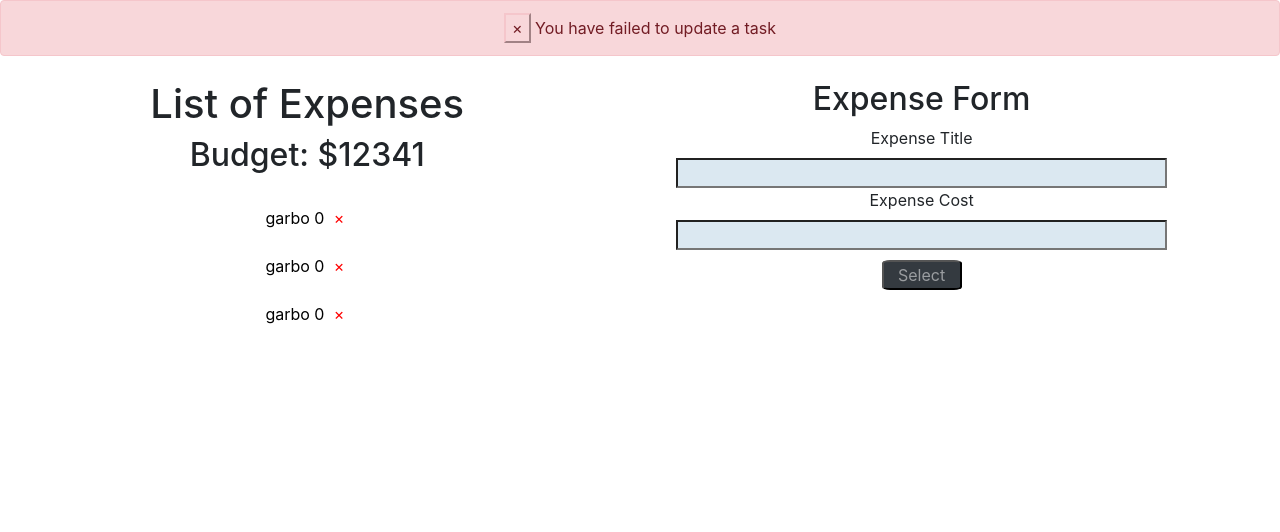
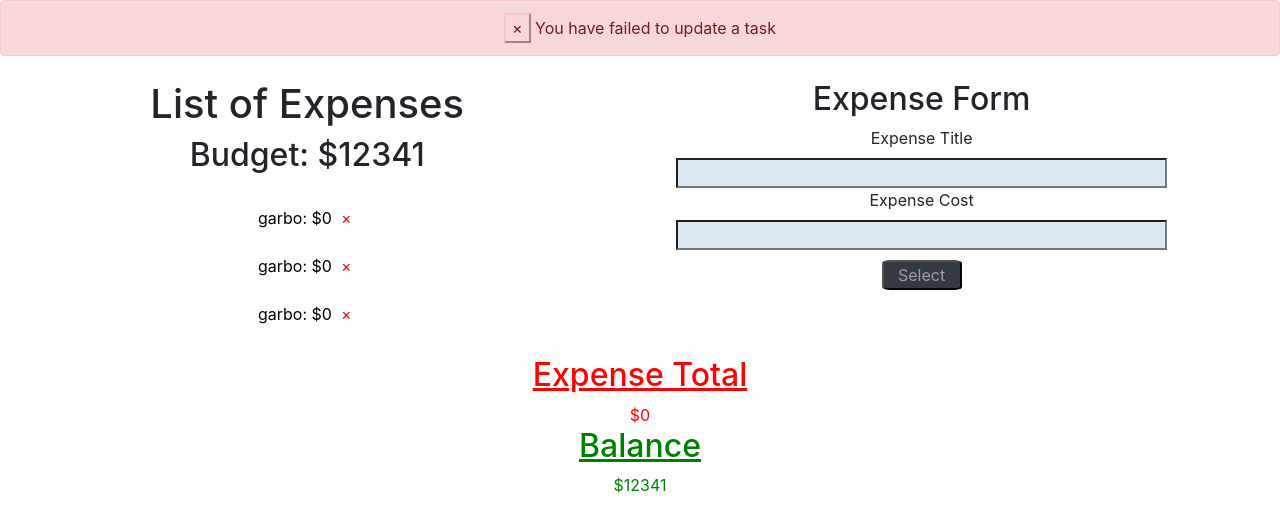
Before and after one commit to Darren52BT/Budget-Buddy, a Flask app: page /update/1/1 in a window 1280 px wide. Shown: the part 56-588 px from the top of the page. Run offline with Flask 2, Linux system fonts and the light colour scheme; data comes from the database, SQL or seed files in the repository; both versions use the stored data as it was after the commit; some libraries are stand-ins or nearby versions.

Commit message:
finished update

```diff
--- a/website/routes.py
+++ b/website/routes.py
@@ -19,8 +19,10 @@ def home_page():
         expenseForm = ExpenseListForm()
         week = Week.query.filter_by(id = request.form.get('current_week')).first()
         expenses = Expense.query.filter_by(budgetOwner_Id = week.budget.id).all()
+        expenseTotal = calcExpenseTotal(expenses=expenses)
+        balance = calculateBalance(expenses, week.budget)
         flash(f"You have successfully chosen {week}", category='success')
-        return render_template('expense_list.html', current_week = week, current_expenses = expenses, form = expenseForm)
+        return render_template('expense_list.html', current_week = week, current_expenses = expenses, form = expenseForm, expenseTotal = expenseTotal, currentBalance = balance)
     else:
         flash(f'There was a problem with selecting a week', category="danger")
     return render_template("home.html", weeks = current_user.weeks, form = form)
@@ -102,11 +104,43 @@ def update(week_id, expense_id):
     week = Week.query.filter_by(id = week_id).first()
     form = ExpenseListForm()
     expenses = Expense.query.filter_by(budgetOwner_Id = week.budget.id).all()
+    expenseTotal = calcExpenseTotal(expenses=expenses)
+    balance = calculateBalance(expenses, week.budget)
     if request.method =="POST" and form.validate_on_submit:
         expense.cost = int(form.cost.data)
         expense.label = form.label.data
+        db.session.commit()
+        expenses = Expense.query.filter_by(budgetOwner_Id = week.budget.id).all()
+        expenseTotal = calcExpenseTotal(expenses=expenses)
+        balance = calculateBalance(expenses, week.budget)
         flash(f'You have successfully updated an expense to {expense.label}: ${expense.cost}', category='success')
-        return render_template("expense_list.html",form = form, current_week =week, current_expenses = expenses)
+        return render_template("expense_list.html",form = form, current_week =week, current_expenses = expenses,expenseTotal = expenseTotal, currentBalance = balance)
     else:
         flash("You have failed to update a task", category='danger')
-    return render_template("expense_list.html",form = form, current_week = week, current_expenses = expenses)
+    return render_template("expense_list.html",form = form, current_week = week, current_expenses = expenses, expenseTotal  = expenseTotal, currentBalance = balance)
+
+
+
+
+
+
+
+
+
+
+
+
+
+
+
+
+
+def calcExpenseTotal(expenses):
+    expenseTotal = 0
+    for expense in expenses:
+        expenseTotal +=expense.cost
+    return expenseTotal
+
+def calculateBalance(expenses, budget):
+    balance = budget.budget - calcExpenseTotal(expenses)
+    return balance
--- a/website/templates/expense_list.html
+++ b/website/templates/expense_list.html
@@ -14,7 +14,8 @@ Expense List
             {% else %}
             {% for expense in current_expenses%}
             <br>
-            <a class="expense" href="/update/{{current_week.id}}/{{expense.id}}">{{expense.label}} {{expense.cost }}</a>
+            <a class="expense" href="/update/{{current_week.id}}/{{expense.id}}">{{expense.label}}: ${{expense.cost
+                }}</a>
             <a class="delete" href="/delete/{{expense.id}}" aria-hidden="true">&times;</a>
             <br>
             {% endfor %}
@@ -33,7 +34,21 @@ Expense List
             {{form.submit}}
         </form>
     </div>
+    <br>
+    <div class="total text-center">
+        <h2 class="red">Expense Total </h2>
+        <span class="red">${{expenseTotal}}</span>
+        {% if currentBalance >= 0%}
+        <h2 class="green">Balance</h2>
+        <span class="green">${{currentBalance}}</span>
+        {% else %}
+        <h2 class="red">Balance</h2>
+        <span class="red">${{currentBalance}}</span>
+        {% endif %}
+    </div>
     <style>
+
+
         .clearfix::after,
         .clearfix::before {
             display: table;
@@ -49,37 +64,61 @@ Expense List
         * {
             box-sizing: border-box;
         }
-        .column{
+
+        .column {
             width: 48%;
             margin: 0 0%;
             float: left;
         }
-        form input:not([type="submit"]){
+
+        form input:not([type="submit"]) {
             width: 80%;
             margin: 0 10%;
         }
-        form input[type="submit"]{
+
+        form input[type="submit"] {
             margin-top: 10px;
         }
-        .expense{
+
+        .expense {
             text-decoration: none;
             color: black;
         }
-        .expense:hover{
+
+        .expense:hover {
             color: rgb(56, 55, 55);
             text-decoration: none;
         }
-        .delete, .delete:hover{
+
+        .delete,
+        .delete:hover {
             display: inline-block;
             color: red;
             text-decoration: none;
             width: 20px;
         }
-        .delete:hover{
+
+        .delete:hover {
             border: 1px solid red;
             background-color: rgb(232, 148, 148);
         }
 
+        .total {
+            clear: both;
+            width: 100%;
+            padding-top: 30px;
+        }
+
+        .total h2 {
+            text-decoration: underline;
+        }
+        .red {
+            color: red;
+        }
+
+        .green {
+            color: green;
+        }
 
     </style>
 </body>
```
Also changed, not shown: instance/market.db.
